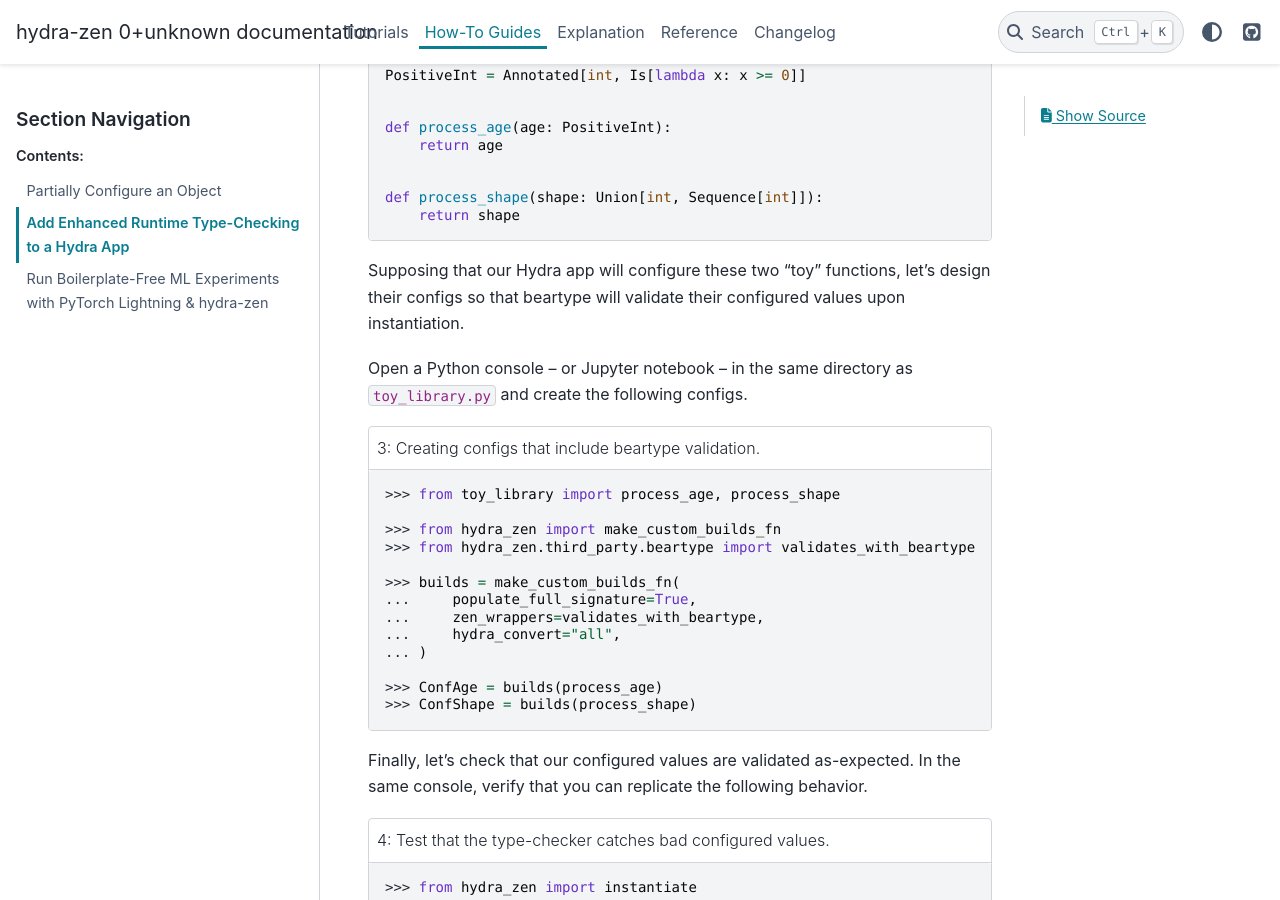
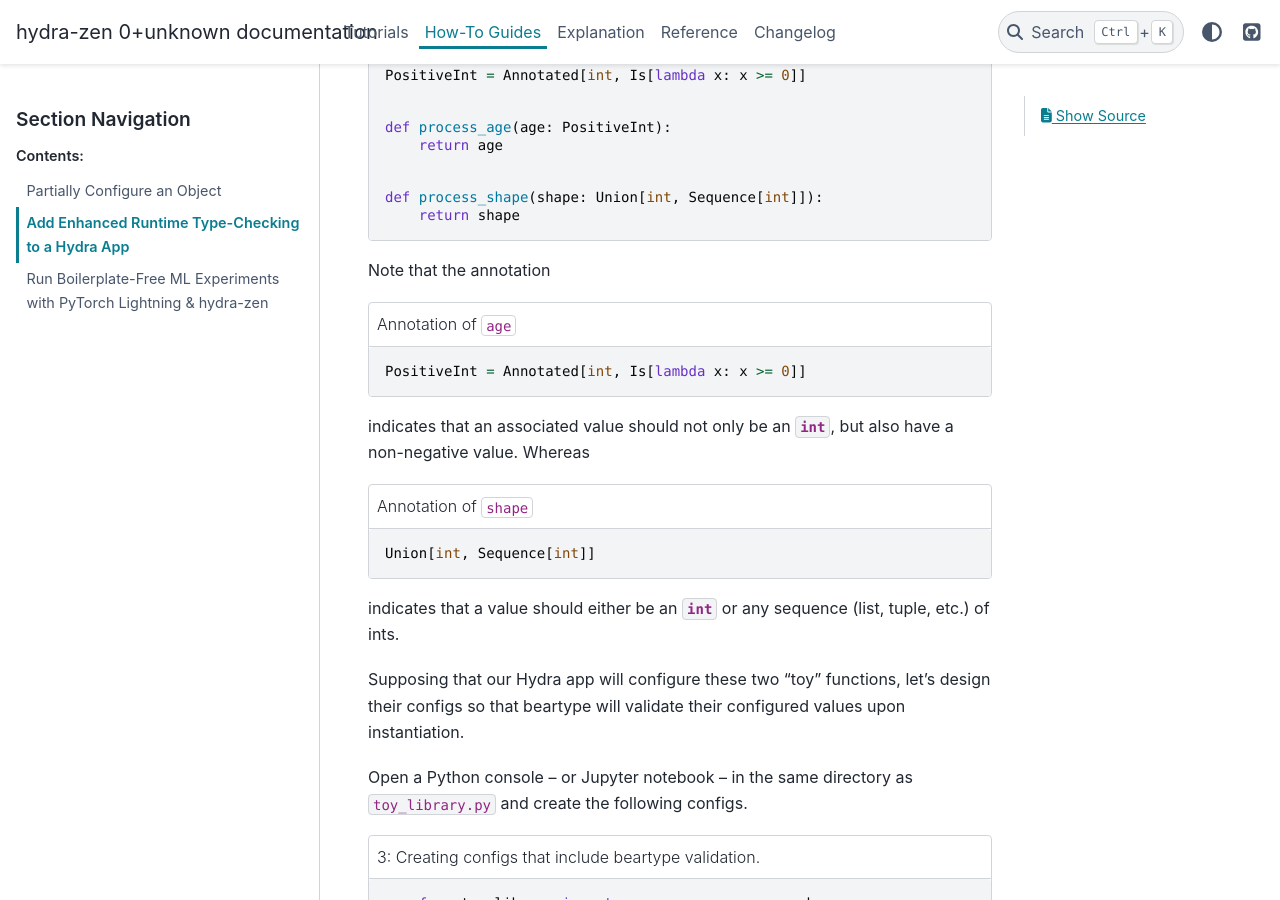
Before and after one commit to mit-ll-responsible-ai/hydra-zen, a Sphinx documentation site: the page built from docs/source/how_to/beartype.rst, in a window 1280 px wide and 900 px high, scrolled down 1295 px. Built offline with Sphinx 7.4.7 and the PyData theme 0.15.4, drawn with Linux system fonts in a browser that asks for light colours.

Commit message:
improve beartype how-to

```diff
--- a/docs/source/how_to/beartype.rst
+++ b/docs/source/how_to/beartype.rst
@@ -53,6 +53,24 @@
    def process_shape(shape: Union[int, Sequence[int]]):
        return shape
 
+Note that the annotation
+
+.. code-block:: python
+   :caption: Annotation of ``age``
+
+   PositiveInt = Annotated[int, Is[lambda x: x >= 0]]
+
+indicates that an associated value should not only be an :class:`int`, but also have a
+non-negative value. Whereas
+
+.. code-block:: python
+   :caption: Annotation of ``shape``
+
+   Union[int, Sequence[int]]
+
+indicates that a value should either be an :class:`int` or any sequence (list, tuple,
+etc.) of ints.
+
 Supposing that our Hydra app will configure these two "toy" functions, let's design
 their configs so that beartype will validate their configured values upon
 instantiation.
@@ -86,17 +104,21 @@
 
    >>> instantiate(ConfAge, age=12)  # OK
    12
+
    >>> instantiate(ConfAge, age=-100)  # Bad: negative int
    BeartypeCallHintPepParamException- process_age() parameter age=-100 violates type
    hint [...]
+
    >>> instantiate(ConfAge, age="twelve")  # Bad: not an int
    BeartypeCallHintPepParamException- process_age() parameter age='twelve' violates
    type hint [...]
 
    >>> instantiate(ConfShape, shape=3)  # OK
    3
+
    >>> instantiate(ConfShape, shape=[1, 2, 5])  # OK
    [1, 2, 5]
+
    >>> instantiate(ConfShape, shape=["a", "b"])  # Bad: not a sequence of ints
    BeartypeCallHintPepParamException- process_shape() parameter shape=['a', 'b']
    violates type hint [...]
```
